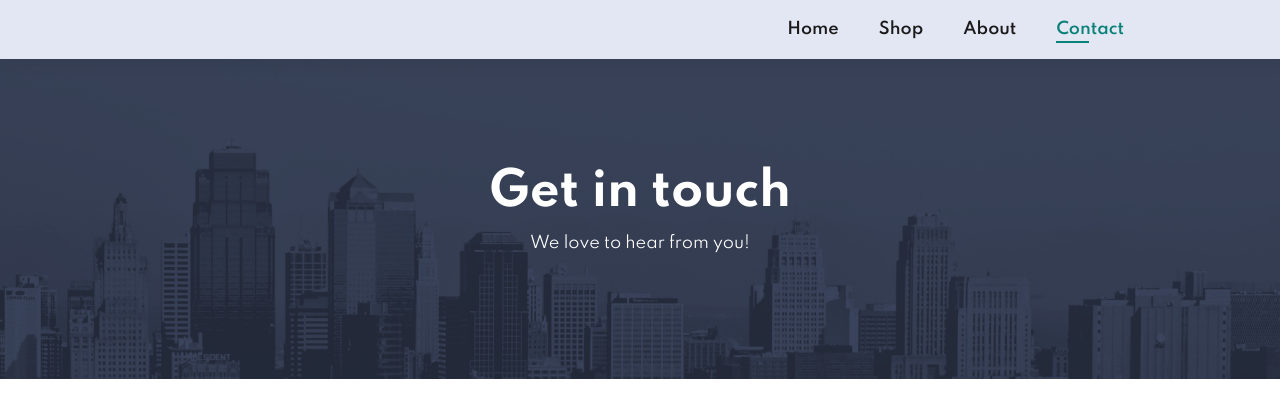
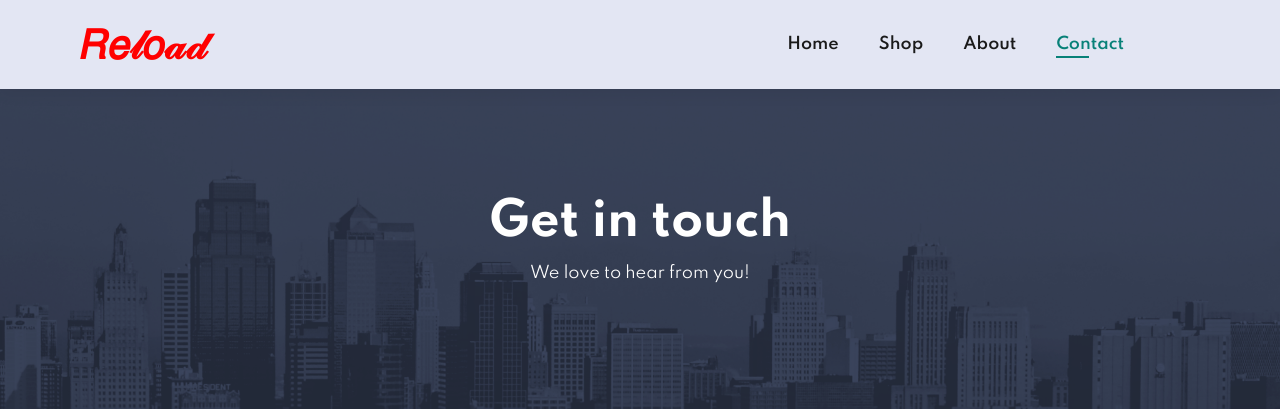
Before and after one commit to janeetasamad-dot/Reaload-Clothing-Brand, a plain HTML site: page Janeeta/contact.html in a window 1280 px wide. Shown: the top 411 px of the page. Drawn offline with Linux system fonts and the light colour scheme.

Commit message:
Add logo text link and fix HTML closing tag

```diff
--- a/Janeeta/contact.html
+++ b/Janeeta/contact.html
@@ -18,6 +18,7 @@
 <body>
 
     <section id="header">
+        <a href="#" class="logo-text"> 𝑅𝑒𝓁𝑜𝒶𝒹 </a>
         <a href="#"><img src="images/logo.png" class="logo" alt=""></a>
         <div>
             <ul id="navbar">
```
